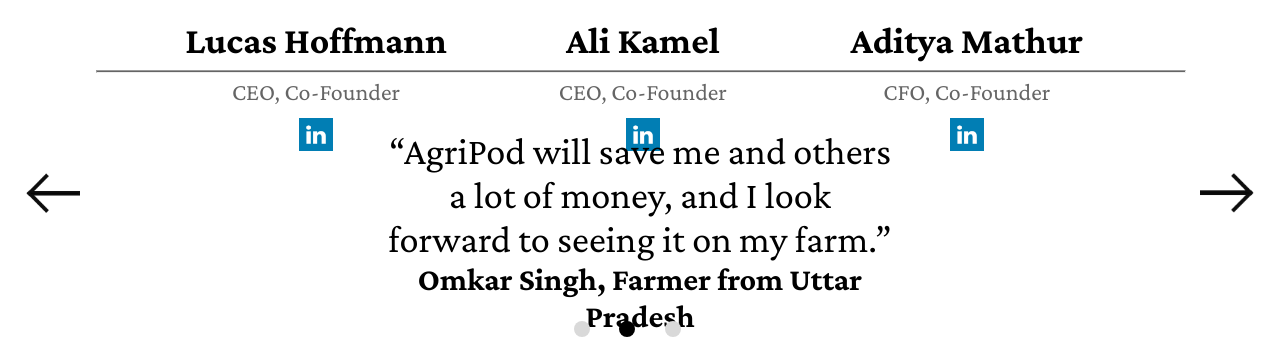
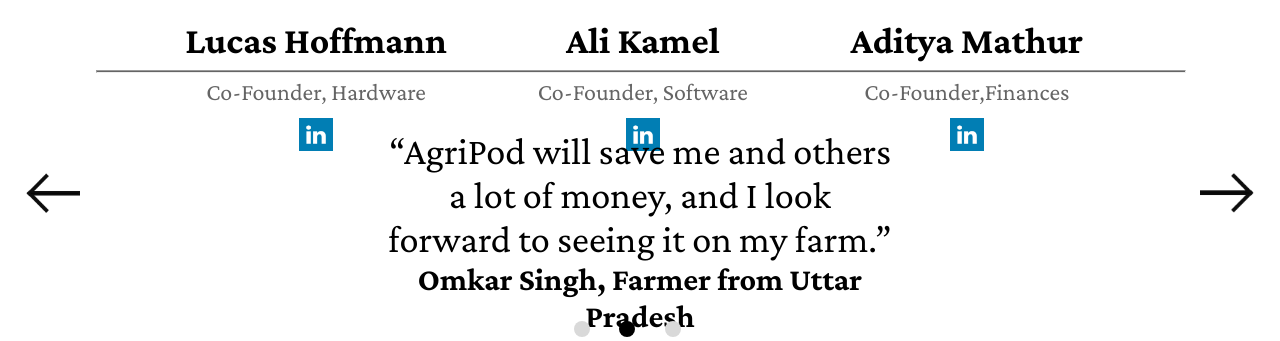
Before and after one commit to kamVelo/AgriPod, a Flask app: page /desktop/ in a window 1280 px wide. Shown: the part 3533-3874 px from the top of the page. Run offline with Flask 3, Linux system fonts and the light colour scheme.

Commit message:
adi edit

```diff
--- a/templates/desktop.html
+++ b/templates/desktop.html
@@ -265,19 +265,19 @@
           <div class="member">
             <img src="{{url_for('static', filename='img/lucas.JPG')}}" alt="">
             <h3>Lucas Hoffmann</h3>
-            <p class="title">CEO, Co-Founder</p>
+            <p class="title">Co-Founder, Hardware</p>
             <a href="https://www.linkedin.com/in/lucas-hoffmann-861a6a208/" target="_blank"> <img src="{{url_for('static', filename='img/linkedin.webp')}}" alt="" class="lin"></a>
           </div>
           <div class="member">
             <img src="{{url_for('static', filename='img/ali.png')}}" alt="">
             <h3>Ali Kamel</h3>
-            <p class="title">CEO, Co-Founder</p>
+            <p class="title">Co-Founder, Software</p>
             <a href="https://www.linkedin.com/in/ali-kamel-b39b79168/" target="_blank"> <img src="{{url_for('static', filename='img/linkedin.webp')}}" alt="" class="lin"></a>
           </div>
           <div class="member">
             <img src="{{url_for('static', filename='img/adi.png')}}" alt="">
             <h3>Aditya Mathur</h3>
-            <p class="title">CFO, Co-Founder</p>
+            <p class="title">Co-Founder,Finances</p>
             <a href="https://www.linkedin.com/in/aditya-mathur-3a0345176/" target="_blank"> <img src="{{url_for('static', filename='img/linkedin.webp')}}" alt="" class="lin"></a>
           </div>
         </div>
--- a/templates/index.html
+++ b/templates/index.html
@@ -15,9 +15,9 @@
     function direct() {
       ratio = screen.width/screen.height;
       if(ratio < 1){
-        window.location.assign("https://www.agripod.co.uk/mobile/")
+        window.location.assign("https://agripod.co.uk/mobile/")
       }else{
-        window.location.assign("https://www.agripod.co.uk/desktop/")
+        window.location.assign("https://agripod.co.uk/desktop/")
       }
     }
   </script>
```
